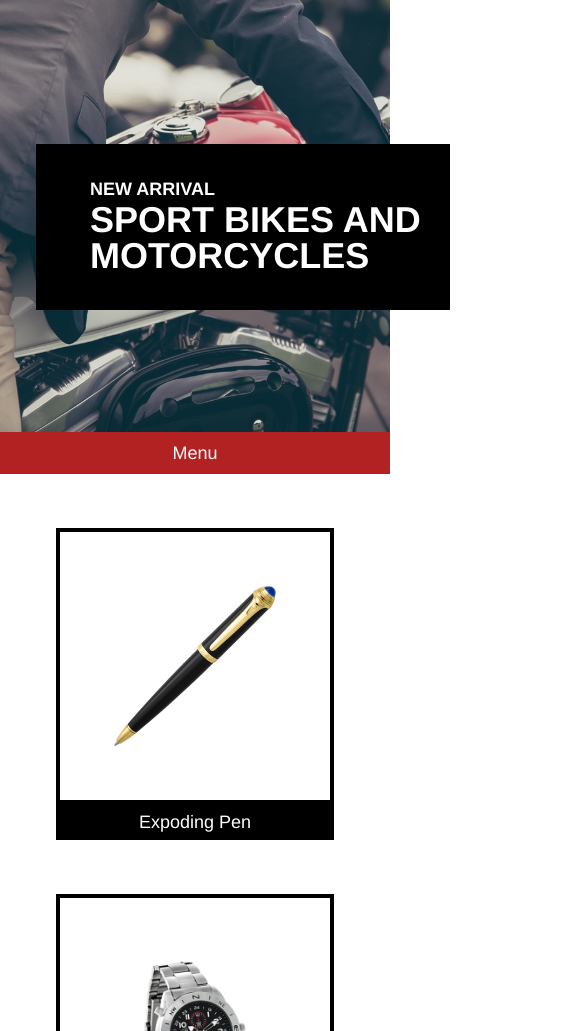
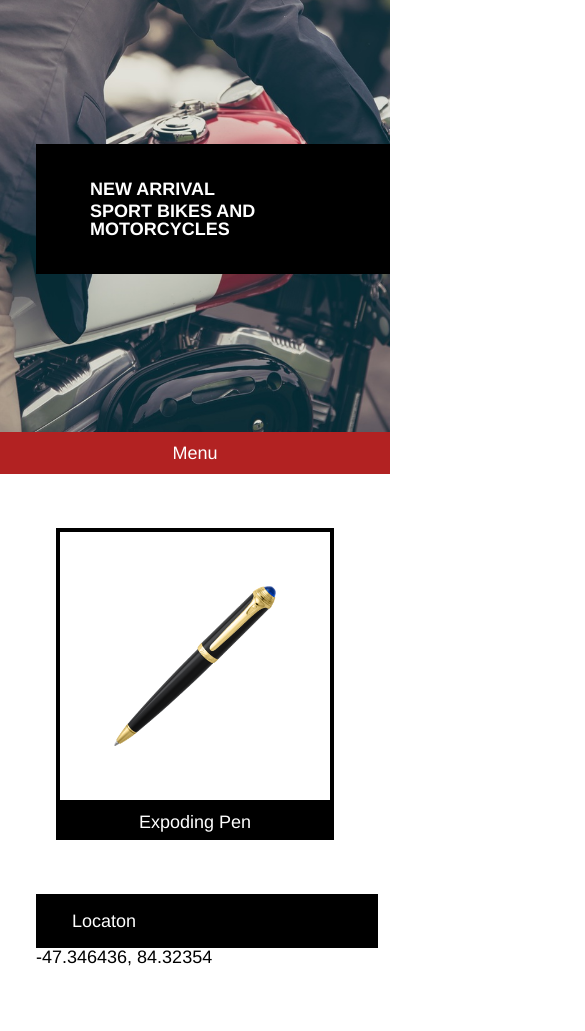
Before and after one commit to SeamusJM/secretAgentSupply, a plain HTML site: page index.html in a window 390 px wide. Shown: the part 69-1100 px from the top of the page, 585 px wide, since content can reach past the window. Drawn offline with Linux system fonts and the light colour scheme.

Commit message:
project completed

```diff
--- a/resources/css/style.css
+++ b/resources/css/style.css
@@ -166,4 +166,38 @@ footer {
     display: block;
   }
 
-}
+
+  @media screen and (max-width:470px) {
+
+    #banner {
+      width: auto;
+    }
+
+    #banner h3 {
+      font-size: 1rem;
+      padding-top: 2rem;
+      padding-bottom: .25rem;
+    }
+
+    #banner h1 {
+      font-size: 1rem;
+      padding-bottom: 2rem;
+    }
+
+    #watch  {
+      display: none;
+    }
+
+    #info {
+      flex-wrap: wrap;
+    }
+
+    #info p {
+      margin-bottom: 1rem;
+    }
+
+    footer {
+      text-align: center;
+    }
+
+  }
```
